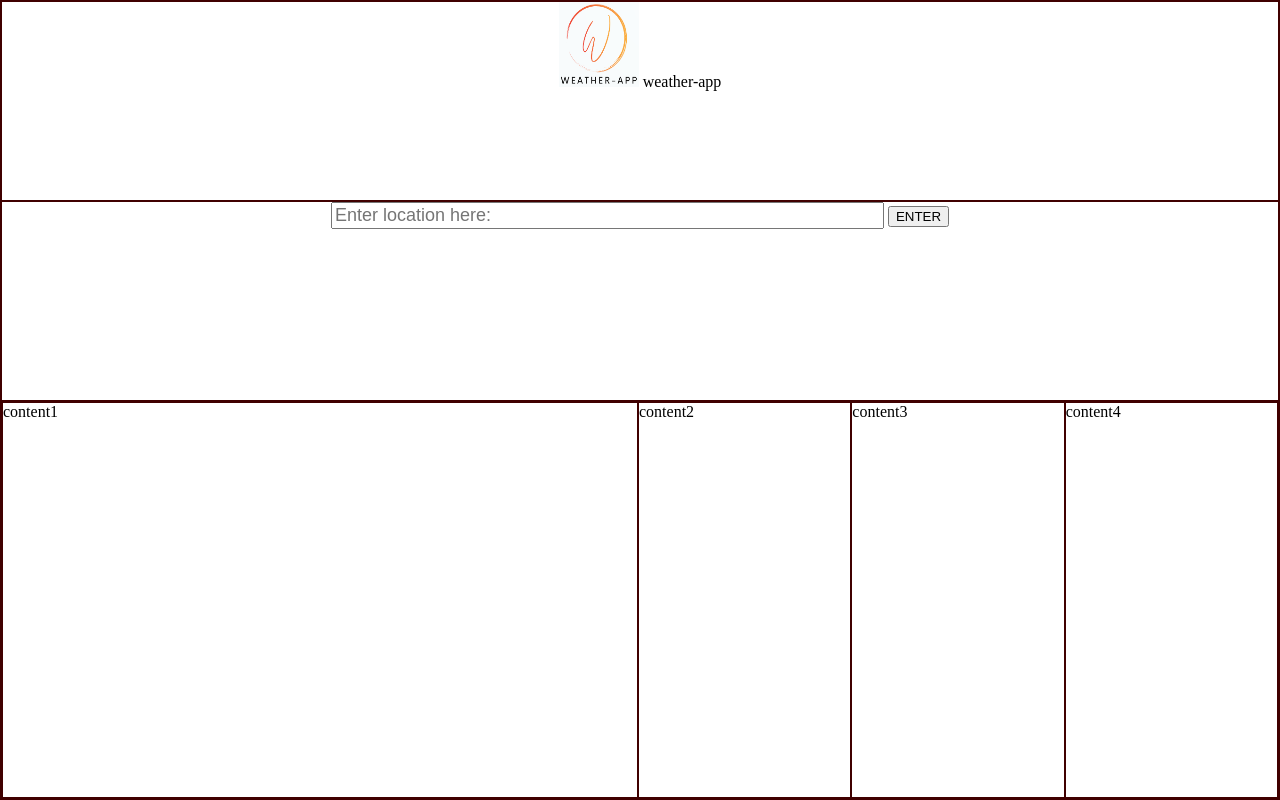
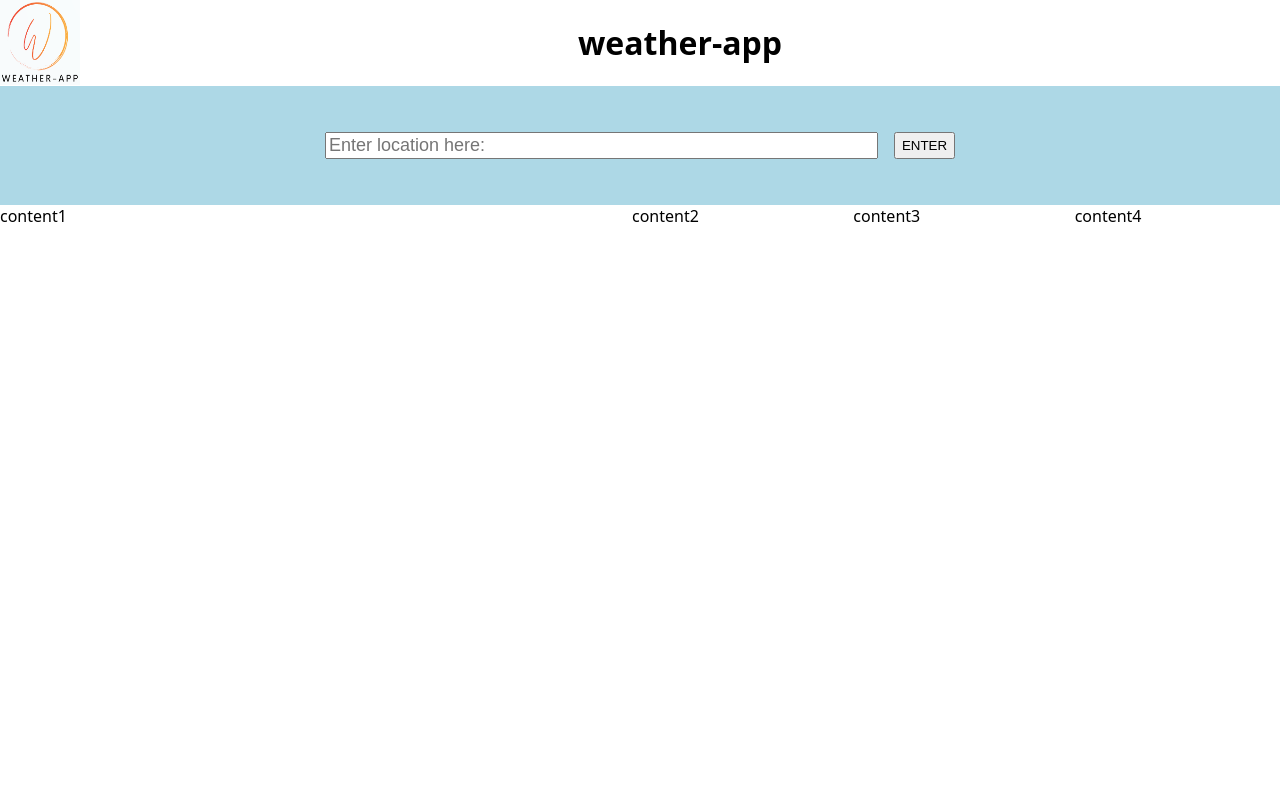
Before and after one commit to jakubpogo/weather-app, a plain HTML site: page src/index.html in a window 1280 px wide. Drawn offline with Linux system fonts and the light colour scheme.

Commit message:
basic layout complete

```diff
--- a/src/index.html
+++ b/src/index.html
@@ -11,18 +11,20 @@
 
 <body>
     <div class="main-content">
-        <div class="div1">
+        <div class="header">
             <img class="logo" src="images/logo.png">
-            weather-app
+            <h1>weather-app</h1>
         </div>
 
 
-        <div class="div2">
-            <input type= "text" id = "text" class="location-input" placeholder="Enter location here:" size="50"></input>
-            <button onclick="sayHello()">ENTER</button>
+        <div class="controls">
+            <div>
+                <input type= "text" id = "text" class="location-input" placeholder="Enter location here:" size="50"></input>
+                <button onclick="sayHello()">ENTER</button>
+            </div>
         </div>
 
-        <div class="div3">
+        <div class="output-data">
 
             <div class="current-day">
                 content1
--- a/src/style.css
+++ b/src/style.css
@@ -2,15 +2,19 @@ html, body {
     height: 100%;
     width: 100%;
     margin: 0;
+    font-family: system-ui, -apple-system, BlinkMacSystemFont, 'Segoe UI', Roboto, Oxygen, Ubuntu, Cantarell, 'Open Sans', 'Helvetica Neue', sans-serif;
 }
 
 * {
     box-sizing: border-box;
 }
 
-div {
-    /* text-align: center;     */
-    border: 1px solid rgb(64, 0, 0);
+div, h1 {
+    /* border: 1px solid rgb(64, 0, 0); */
+}
+
+h1{
+    text-align: center;
     flex: 1;
 }
 
@@ -33,22 +37,36 @@ div {
     font-size: large;
 }
 
-.div1 {
+.header {
     text-align: center;
+    height: min-content;
+    display: flex;
+
+}
+
+.controls {
+    display: grid;
+    place-content: center;
+    flex: 1;
+    background: lightblue;
+}
+
+.controls > div {
+    display: flex;
+    gap: 1rem;
+}
+
+.output-data {
+    display: flex;
+    flex-direction: row;
+    flex: 5;
+    gap: 1rem;
+}
+
+.output-data > div {
     flex: 1;
 }
 
-.div2 {
-    text-align: center;
-    flex: 1;
-}
-
-.div3{
-    display: flex;
-    flex-direction: row;
-    flex: 2;
-}
-
-.current-day {
+.output-data > .current-day {
     flex: 3;
 }
```
